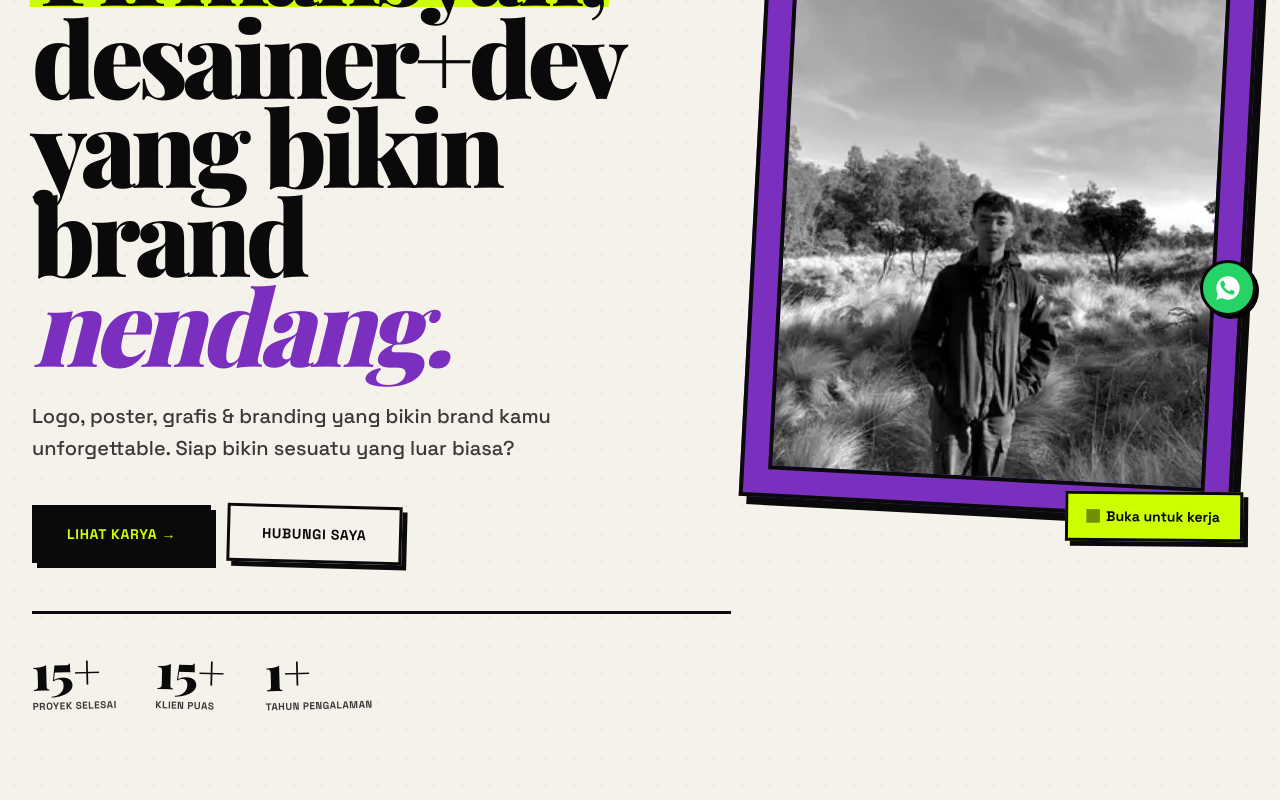
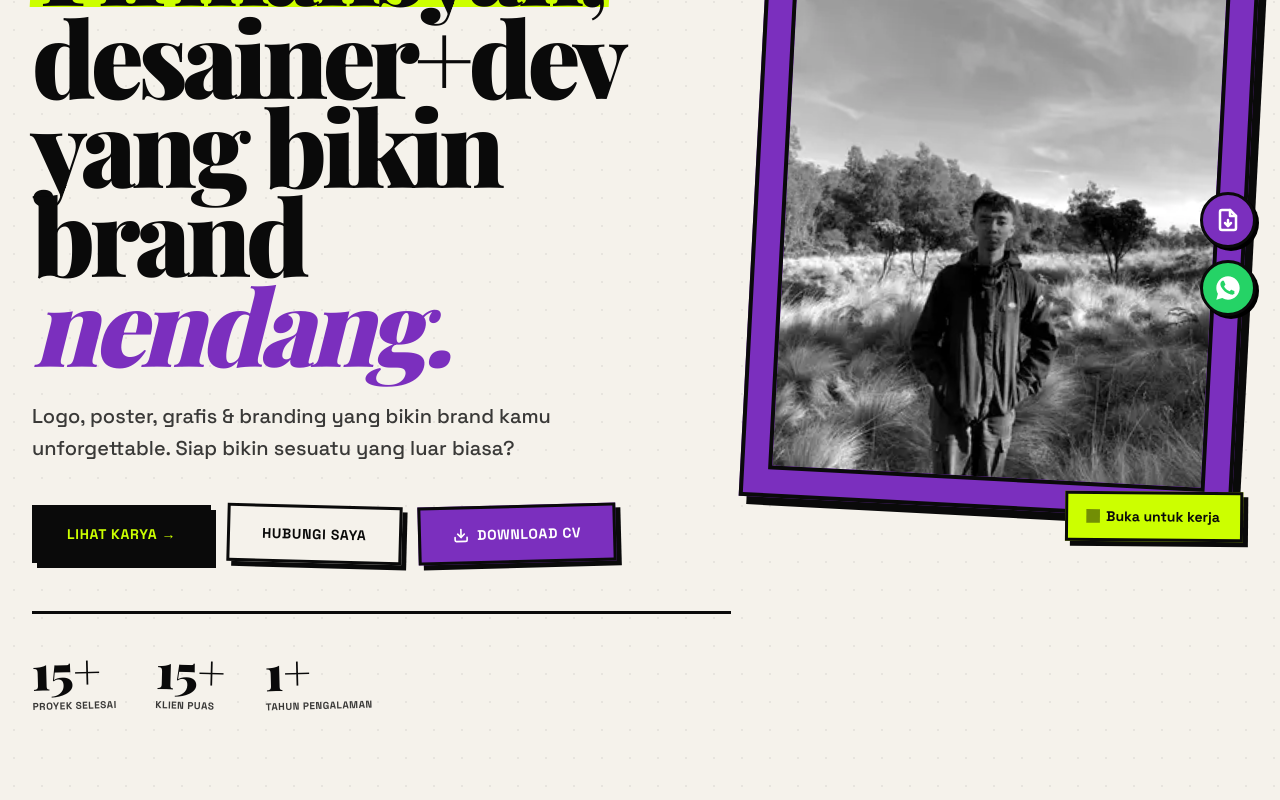
Before and after one commit to gu4rdian059-star/Portofolio-Ferdy, a Next.js app: page / in a window 1280 px wide. Shown: the part 460-1260 px from the top of the page. Built offline with nearby package versions, Linux system fonts and the light colour scheme; a web font is replaced by a local one.

Commit message:
download CV

```diff
--- a/components/FloatingActions.tsx
+++ b/components/FloatingActions.tsx
@@ -72,7 +72,41 @@ export default function FloatingActions() {
         </button>
       </div>
 
-      {/* 2. WhatsApp Floating CTA Button */}
+      {/* 2. Download CV CTA Button */}
+      <div className="pointer-events-auto">
+        <a
+          href="/CV-Ferdy-Firmansyah.pdf"
+          download="CV Ferdy Firmansyah.pdf"
+          aria-label={lang === "id" ? "Download CV Ferdy Firmansyah" : "Download Ferdy Firmansyah's CV"}
+          title={lang === "id" ? "Download CV" : "Download CV"}
+          className="avatar-circle group relative w-12 h-12 sm:w-14 sm:h-14 bg-purple hover:bg-pink text-white border-[3px] border-black dark:border-white shadow-[3px_3px_0px_#000] dark:shadow-[3px_3px_0px_#ccff00] hover:shadow-[5px_5px_0px_#000] dark:hover:shadow-[5px_5px_0px_#ff2d9b] hover:-translate-x-0.5 hover:-translate-y-0.5 active:translate-x-0.5 active:translate-y-0.5 active:shadow-[1px_1px_0px_#000] flex items-center justify-center transition-all cursor-pointer rounded-full"
+        >
+          {/* Download / Document Icon */}
+          <svg
+            xmlns="http://www.w3.org/2000/svg"
+            viewBox="0 0 24 24"
+            fill="none"
+            stroke="currentColor"
+            strokeWidth="2.5"
+            strokeLinecap="round"
+            strokeLinejoin="round"
+            className="w-5 h-5 sm:w-6 sm:h-6 transition-transform duration-200 group-hover:translate-y-0.5"
+            aria-hidden="true"
+          >
+            <path d="M14 2H6a2 2 0 0 0-2 2v16a2 2 0 0 0 2 2h12a2 2 0 0 0 2-2V8z" />
+            <polyline points="14 2 14 8 20 8" />
+            <line x1="12" y1="18" x2="12" y2="12" />
+            <polyline points="9 15 12 18 15 15" />
+          </svg>
+
+          {/* Hover Tooltip Label */}
+          <span className="absolute right-full mr-3 top-1/2 -translate-y-1/2 bg-black text-ngreen text-[11px] font-black uppercase px-2.5 py-1 border-[2px] border-black dark:border-white shadow-[2px_2px_0px_#ccff00] whitespace-nowrap opacity-0 group-hover:opacity-100 transition-opacity duration-200 pointer-events-none hidden sm:block">
+            {lang === "id" ? "Download CV 📄" : "Download CV 📄"}
+          </span>
+        </a>
+      </div>
+
+      {/* 3. WhatsApp Floating CTA Button */}
       <div className="pointer-events-auto">
         <a
           href={`https://wa.me/6285236132763?text=${whatsappMessage}`}
--- a/components/Hero.tsx
+++ b/components/Hero.tsx
@@ -138,6 +138,28 @@ export default function Hero() {
               >
                 {t("heroCTAContact")}
               </Link>
+              <a
+                href="/CV-Ferdy-Firmansyah.pdf"
+                download="CV Ferdy Firmansyah.pdf"
+                className="inline-flex items-center gap-2 bg-purple text-white font-bold text-sm px-8 py-4 border-[3px] border-black shadow-brutal brutal-hover uppercase tracking-wider sticker-tilt-slight-left hover:!rotate-0"
+              >
+                <svg
+                  xmlns="http://www.w3.org/2000/svg"
+                  viewBox="0 0 24 24"
+                  fill="none"
+                  stroke="currentColor"
+                  strokeWidth="2.5"
+                  strokeLinecap="round"
+                  strokeLinejoin="round"
+                  className="w-4 h-4"
+                  aria-hidden="true"
+                >
+                  <path d="M21 15v4a2 2 0 0 1-2 2H5a2 2 0 0 1-2-2v-4" />
+                  <polyline points="7 10 12 15 17 10" />
+                  <line x1="12" y1="15" x2="12" y2="3" />
+                </svg>
+                {lang === "id" ? "Download CV" : "Download CV"}
+              </a>
             </div>
 
             {/* Stats Row — tilted badges */}
```
Also changed, not shown: 2 other files (tests, documents, lock files or other folders).
